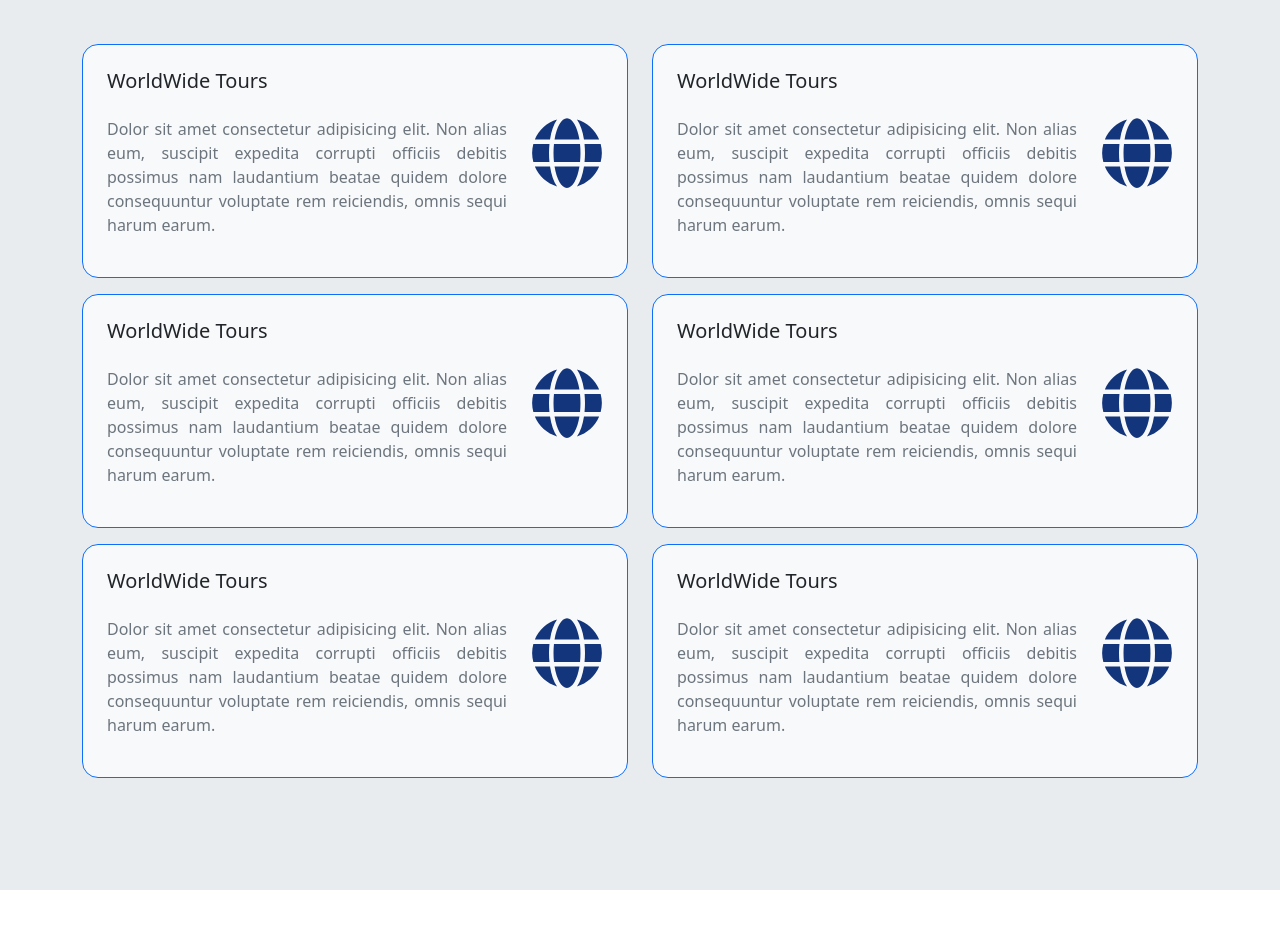
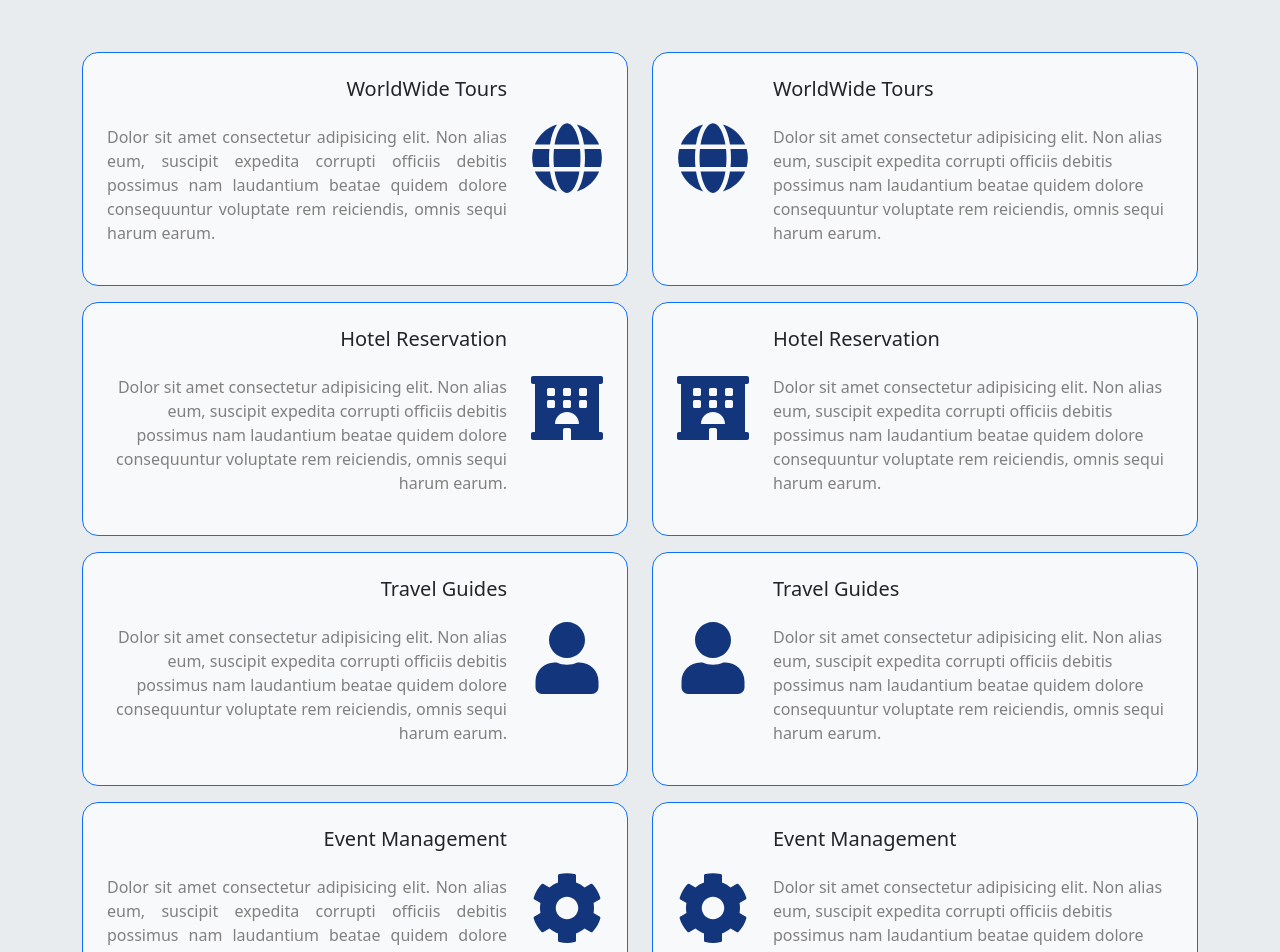
Before and after one commit to aniket-patil7075/Travela, a React (Vite) app: page / in a window 1280 px wide. Shown: the part 1720-2672 px from the top of the page. Before the commit the page ends 2610 px from the top, so only its background shows below. Built offline with nearby package versions, Linux system fonts and the light colour scheme.

Commit message:
Changes done for our services

```diff
--- a/src/App.css
+++ b/src/App.css
@@ -4,6 +4,10 @@
 
 .colorBlue{
   color: #13357B;
+}
+
+.colorGray{
+  color: gray;
 }
 
 .navbar-light {
@@ -266,11 +270,23 @@ body {
 }
 
 .serviceIcon{
+  margin-top: 45px;
   font-size: 450%;
 }
 
 .justi{
   text-align: justify;
+}
+
+.services-div:hover{
+  background-color: #13357B !important;
+  color: white !important;
+}
+.services-div:hover .serviceIcon{
+  color: white;
+}
+.services-div:hover .colorGray{
+  color: white;
 }
 
 @media (max-width:425px) {
@@ -335,6 +351,9 @@ body {
   }
   .arrow{
     margin-right: 150px;
+  }
+  .serviceIcon{
+    margin-top: 90px ;
   }
 }
 
@@ -408,6 +427,9 @@ body {
   .aboutUs{
     padding-top: 260px;
   }
+  .serviceIcon{
+    margin-top: 30px ;
+  }
 }
 
 @media (min-width:769px) and (max-width:1024px) {
@@ -450,6 +472,9 @@ body {
      transform: skewY(-25deg);
      z-index: -205;
   }
+  .serviceIcon{
+    margin-top: 70px ;
+  }
 }
 
 @media (min-width:1440px) {
@@ -482,4 +507,7 @@ body {
      transform: skewY(-25deg);
      z-index: -205;
   }
+  .serviceIcon{
+    margin-top: 40px ;
+  }
 }
--- a/src/components/AboutUs.jsx
+++ b/src/components/AboutUs.jsx
@@ -40,7 +40,7 @@ function AboutUs() {
                   <div className='mb-2 text-secondary'><FaArrowRight className='colorBlue me-3'/>24/7 Service</div>
                 </Col>
               </Row>
-              <Button variant="outline-primary" id='discovernow' className='rounded-pill fw-bold py-3 px-5 mt-3' >Read More</Button>
+              <Button variant="outline-primary" id='discovernow' className='servBtn rounded-pill fw-bold py-3 px-5 mt-3' >Read More</Button>
 
             </div>
           </Col>
--- /dev/null
+++ b/src/components/Destination.jsx
@@ -0,0 +1,15 @@
+import React from 'react'
+import Row from 'react-bootstrap/Row';
+import Col from 'react-bootstrap/Col';
+import Container from 'react-bootstrap/esm/Container';
+import Button from 'react-bootstrap/Button';
+
+function Destination() {
+  return (
+    <div style={{ marginTop: '80px' }}>
+
+    </div>
+  )
+}
+
+export default Destination
--- a/src/components/Home.jsx
+++ b/src/components/Home.jsx
@@ -5,6 +5,7 @@ import Form from 'react-bootstrap/Form';
 import InputGroup from 'react-bootstrap/InputGroup';
 import AboutUs from './AboutUs';
 import OurServices from './OurServices';
+import Destination from './Destination';
 
 function Home() {
   return (
@@ -83,6 +84,7 @@ function Home() {
         </div>
         <AboutUs/>
         <OurServices/>
+        <Destination/>
     </div>
   )
 }
--- a/src/components/OurServices.jsx
+++ b/src/components/OurServices.jsx
@@ -4,6 +4,9 @@ import Col from 'react-bootstrap/Col';
 import Container from 'react-bootstrap/esm/Container';
 import Button from 'react-bootstrap/Button';
 import { FaGlobe } from "react-icons/fa";
+import { FaUser } from "react-icons/fa";
+import { FaHotel } from "react-icons/fa";
+import { FaCog } from "react-icons/fa";
 
 function OurServices() {
   return (
@@ -11,78 +14,104 @@ function OurServices() {
       <Container>
         <h5 className='colorBlue pt-5 pb-2 text-center'>----- SERVICES -----</h5>
         <h1 className='text-center'>Our Services</h1>
-        <Row className='my-5'>
+        <Row className='py-5'>
           <Col lg="6">
-            <div className='d-flex bg-light p-4 my-3 border border-primary rounded-4'>
+            <div className='d-flex bg-light p-4 my-3 border border-primary rounded-4 services-div'>
               <div className=''>
-                <h5>WorldWide Tours</h5>
-                <p className='text-secondary justi pt-3'>Dolor sit amet consectetur adipisicing elit. Non alias eum, suscipit expedita corrupti officiis debitis possimus nam laudantium beatae quidem dolore consequuntur voluptate rem reiciendis, omnis sequi harum earum.
+                <h5 className='text-end'>WorldWide Tours</h5>
+                <p className='colorGray justi pt-3'>Dolor sit amet consectetur adipisicing elit. Non alias eum, suscipit expedita corrupti officiis debitis possimus nam laudantium beatae quidem dolore consequuntur voluptate rem reiciendis, omnis sequi harum earum.
 
                 </p>
               </div>
               <div className='ps-4'>
-                <FaGlobe className='serviceIcon colorBlue mt-5' />
+                <FaGlobe className='serviceIcon colorBlue' />
               </div>
             </div>
-            <div className='d-flex bg-light p-4 my-3 border border-primary rounded-4'>
+            <div className='d-flex bg-light p-4 my-3 border border-primary rounded-4 services-div'>
               <div className=''>
-                <h5>WorldWide Tours</h5>
-                <p className='text-secondary justi pt-3'>Dolor sit amet consectetur adipisicing elit. Non alias eum, suscipit expedita corrupti officiis debitis possimus nam laudantium beatae quidem dolore consequuntur voluptate rem reiciendis, omnis sequi harum earum.
+                <h5 className='text-end'>Hotel Reservation</h5>
+                <p className='colorGray text-end pt-3'>Dolor sit amet consectetur adipisicing elit. Non alias eum, suscipit expedita corrupti officiis debitis possimus nam laudantium beatae quidem dolore consequuntur voluptate rem reiciendis, omnis sequi harum earum.
 
                 </p>
               </div>
               <div className='ps-4'>
-                <FaGlobe className='serviceIcon colorBlue mt-5' />
+                <FaHotel className='serviceIcon colorBlue' />
               </div>
             </div>
-            <div className='d-flex bg-light p-4 my-3 border border-primary rounded-4'>
+            <div className='d-flex bg-light p-4 my-3 border border-primary rounded-4 services-div'>
               <div className=''>
-                <h5>WorldWide Tours</h5>
-                <p className='text-secondary justi pt-3'>Dolor sit amet consectetur adipisicing elit. Non alias eum, suscipit expedita corrupti officiis debitis possimus nam laudantium beatae quidem dolore consequuntur voluptate rem reiciendis, omnis sequi harum earum.
+                <h5 className='text-end'>Travel Guides</h5>
+                <p className='colorGray text-end pt-3'>Dolor sit amet consectetur adipisicing elit. Non alias eum, suscipit expedita corrupti officiis debitis possimus nam laudantium beatae quidem dolore consequuntur voluptate rem reiciendis, omnis sequi harum earum.
 
                 </p>
               </div>
               <div className='ps-4'>
-                <FaGlobe className='serviceIcon colorBlue mt-5' />
+                <FaUser className='serviceIcon colorBlue' />
+              </div>
+            </div>
+            <div className='d-flex bg-light p-4 my-3 border border-primary rounded-4 services-div'>
+              <div className=''>
+                <h5 className='text-end'>Event Management</h5>
+                <p className='colorGray justi pt-3'>Dolor sit amet consectetur adipisicing elit. Non alias eum, suscipit expedita corrupti officiis debitis possimus nam laudantium beatae quidem dolore consequuntur voluptate rem reiciendis, omnis sequi harum earum.
+
+                </p>
+              </div>
+              <div className='ps-4'>
+                <FaCog  className='serviceIcon colorBlue' />
               </div>
             </div>
           </Col>
           <Col lg="6">
-          <div className='d-flex bg-light p-4 my-3 border border-primary rounded-4'>
+          <div className='d-flex bg-light p-4 my-3 border border-primary rounded-4 services-div'>
+              <div className='pe-4'>
+                <FaGlobe className='serviceIcon colorBlue' />
+              </div>
               <div className=''>
-                <h5>WorldWide Tours</h5>
-                <p className='text-secondary justi pt-3'>Dolor sit amet consectetur adipisicing elit. Non alias eum, suscipit expedita corrupti officiis debitis possimus nam laudantium beatae quidem dolore consequuntur voluptate rem reiciendis, omnis sequi harum earum.
+                <h5 className='text-start'>WorldWide Tours</h5>
+                <p className='colorGray text-start pt-3'>Dolor sit amet consectetur adipisicing elit. Non alias eum, suscipit expedita corrupti officiis debitis possimus nam laudantium beatae quidem dolore consequuntur voluptate rem reiciendis, omnis sequi harum earum.
 
                 </p>
               </div>
-              <div className='ps-4'>
-                <FaGlobe className='serviceIcon colorBlue mt-5' />
+            </div>
+            <div className='d-flex bg-light p-4 my-3 border border-primary rounded-4 services-div'>
+              <div className='pe-4'>
+                <FaHotel className='serviceIcon colorBlue' />
               </div>
-            </div>
-            <div className='d-flex bg-light p-4 my-3 border border-primary rounded-4'>
               <div className=''>
-                <h5>WorldWide Tours</h5>
-                <p className='text-secondary justi pt-3'>Dolor sit amet consectetur adipisicing elit. Non alias eum, suscipit expedita corrupti officiis debitis possimus nam laudantium beatae quidem dolore consequuntur voluptate rem reiciendis, omnis sequi harum earum.
+                <h5 className='text-start'>Hotel Reservation</h5>
+                <p className='colorGray text-start pt-3'>Dolor sit amet consectetur adipisicing elit. Non alias eum, suscipit expedita corrupti officiis debitis possimus nam laudantium beatae quidem dolore consequuntur voluptate rem reiciendis, omnis sequi harum earum.
 
                 </p>
               </div>
-              <div className='ps-4'>
-                <FaGlobe className='serviceIcon colorBlue mt-5' />
+            </div>
+            <div className='d-flex bg-light p-4 my-3 border border-primary rounded-4 services-div'>
+
+            <div className='pe-4'>
+                <FaUser className='serviceIcon colorBlue' />
               </div>
-            </div>
-            <div className='d-flex bg-light p-4 my-3 border border-primary rounded-4'>
               <div className=''>
-                <h5>WorldWide Tours</h5>
-                <p className='text-secondary justi pt-3'>Dolor sit amet consectetur adipisicing elit. Non alias eum, suscipit expedita corrupti officiis debitis possimus nam laudantium beatae quidem dolore consequuntur voluptate rem reiciendis, omnis sequi harum earum.
+                <h5 className='text-start'>Travel Guides</h5>
+                <p className='colorGray text-start pt-3'>Dolor sit amet consectetur adipisicing elit. Non alias eum, suscipit expedita corrupti officiis debitis possimus nam laudantium beatae quidem dolore consequuntur voluptate rem reiciendis, omnis sequi harum earum.
 
                 </p>
               </div>
-              <div className='ps-4'>
-                <FaGlobe className='serviceIcon colorBlue mt-5' />
+            </div>
+            <div className='d-flex bg-light p-4 my-3 border border-primary rounded-4 services-div'>
+              <div className='pe-4'>
+                <FaCog  className='serviceIcon colorBlue' />
+              </div>
+              <div className=''>
+                <h5 className='text-start'>Event Management</h5>
+                <p className='colorGray text-start pt-3'>Dolor sit amet consectetur adipisicing elit. Non alias eum, suscipit expedita corrupti officiis debitis possimus nam laudantium beatae quidem dolore consequuntur voluptate rem reiciendis, omnis sequi harum earum.
+
+                </p>
               </div>
             </div>
           </Col>
         </Row>
+        <div className='d-flex justify-content-center'>
+          <Button variant="outline-primary" id='discovernow' className='rounded-pill fw-bold py-3 px-5 ' >Service More</Button>
+        </div>
       </Container>
     </div>
   )
```
